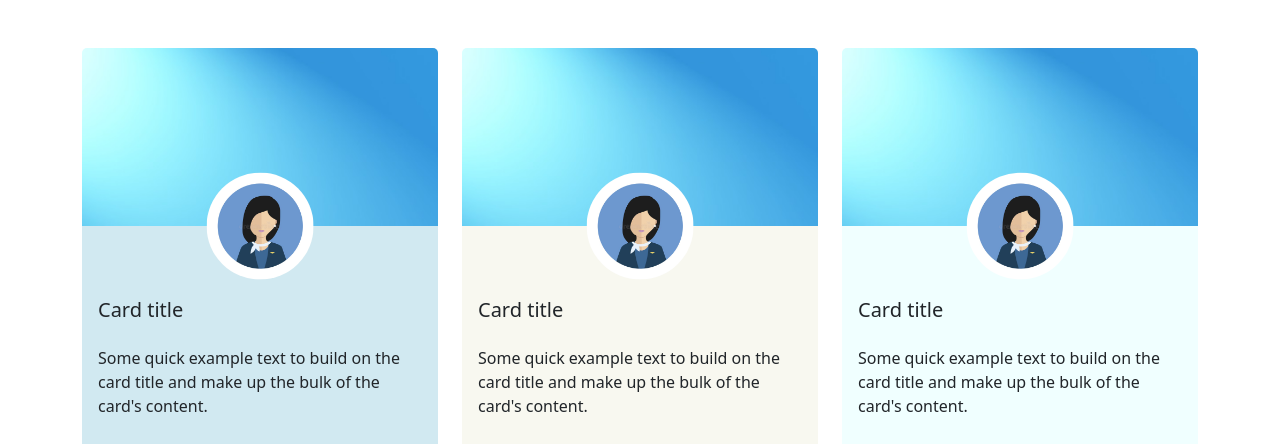
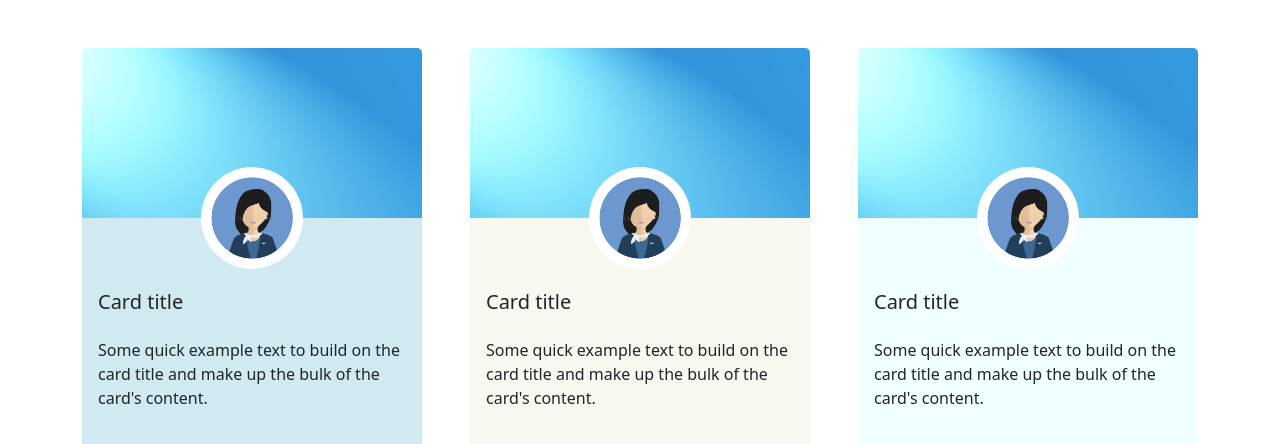
Before and after one commit to wazed-biplob/bootstrap-card, a plain HTML site: page index.html in a window 1280 px wide. Shown: the top 444 px of the page. Drawn offline with nearby package versions, Linux system fonts and the light colour scheme.

Commit message:
gutter fixed

```diff
--- a/css/style.css
+++ b/css/style.css
@@ -1,5 +1,5 @@
 
-.card > div > img:nth-child(2) {
+.card > div > div > img:nth-child(2) {
     width: 30%;
     left:50%; top:100%;
     transform: translate(-50%, -50%);
--- a/index.html
+++ b/index.html
@@ -15,9 +15,10 @@
     </head>
     <body>
         <div class="container mt-5 d-flex align-items-center">
-            <div id="card-container" class="row gy-3">
+            <div id="card-container" class="row gx-5">
 
                 <div id="card-1" class="col-12 col-sm-12 col-md-4 card">
+                    <div>
                         <div class="position-relative">
                             <img src="./img/1.jpg" class="card-img-top" alt="avatar">
                             <img class="position-absolute" src="./img/avatar-2.jpg">
@@ -32,10 +33,12 @@
                             <i class="fab fa-linkedin"></i>
                             <i class="fab fa-youtube"></i>
                         </div>
+                    </div>
 
                 </div>
 
                 <div id="card-1" class="col-12 col-sm-12 col-md-4 card">
+                    <div>
                     <div class="position-relative">
                         <img src="./img/1.jpg" class="card-img-top" alt="avatar">
                         <img class="position-absolute" src="./img/avatar-2.jpg">
@@ -50,10 +53,12 @@
                         <i class="fab fa-linkedin"></i>
                         <i class="fab fa-youtube"></i>
                     </div>
+               </div>
 
                 </div>
 
                 <div id="card-1" class="col-12 col-sm-12 col-md-4 card">
+                    <div>
                         <div class="position-relative">
                             <img src="./img/1.jpg" class="card-img-top" alt="avatar">
                             <img class="position-absolute" src="./img/avatar-2.jpg">
@@ -68,9 +73,8 @@
                             <i class="fab fa-linkedin"></i>
                             <i class="fab fa-youtube"></i>
                         </div>
-
                     </div>
-
+                </div>
 
             </div>
         </div>
```
Lines whose indentation alone changed are shown as unchanged.
